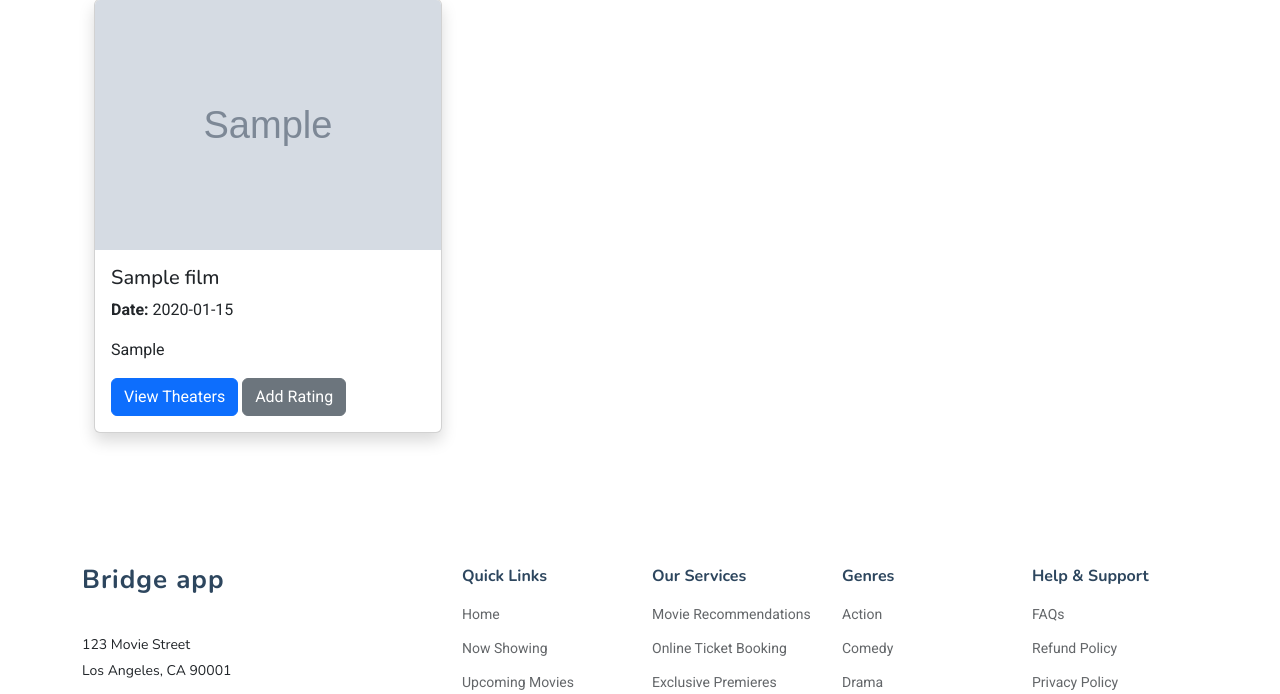
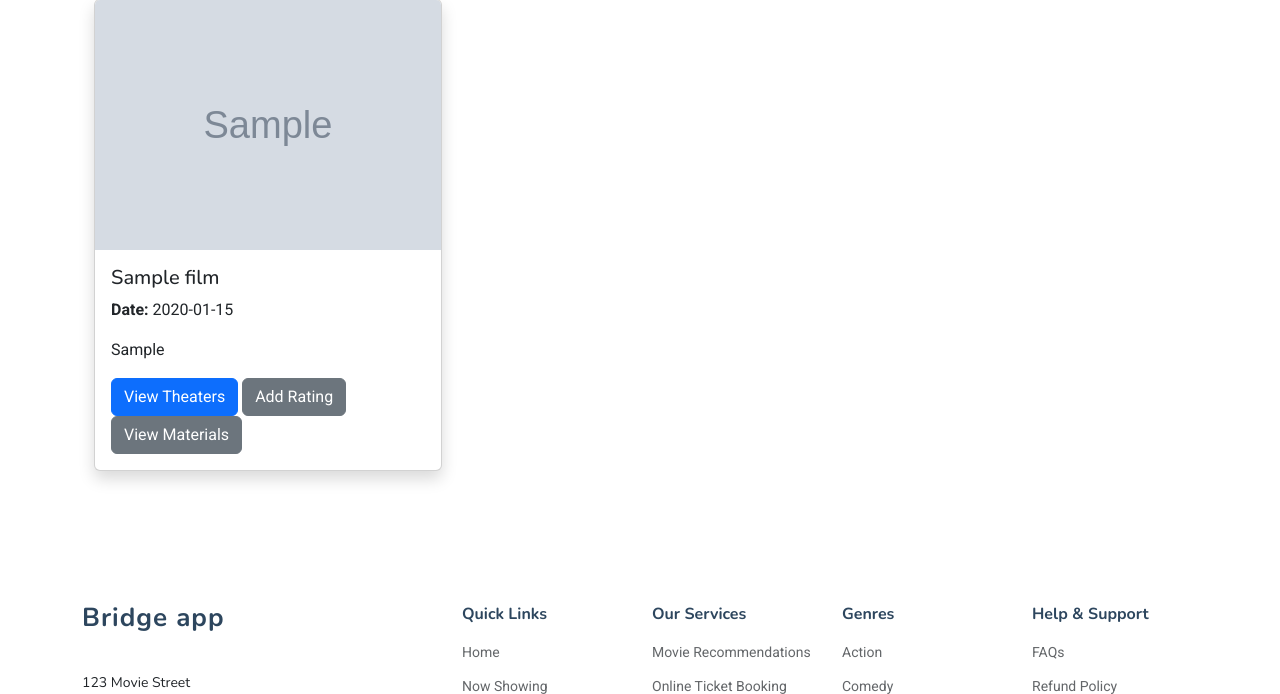
Before and after one commit to amaljames23/bridge_horizon, a Django app: page /user_home in a window 1280 px wide. Shown: the part 187-881 px from the top of the page. Run offline with Django 4.2, Linux system fonts and the light colour scheme; tables that the repository leaves empty hold one stand-in row (values such as "Sample post"); grey boxes marked "Sample" are stand-in pictures; some libraries are stand-ins or nearby versions.

Commit message:
upload promotion materials

```diff
--- a/templates/user_home.html
+++ b/templates/user_home.html
@@ -23,6 +23,7 @@
                             <p class="card-text">{{ i.deatils }}</p>
                             <a href="/user_view_theaters" class="btn btn-primary">View Theaters</a>
                             <a href="/use_add_rating/{{ i.filmid }}" class="btn btn-secondary">Add Rating</a>
+                            <a href="/user_view_promotion_details/{{ i.filmid }}" class="btn btn-secondary">View Materials</a>
                         </div>
                     </div>
                 </div>
--- a/userApp/urls.py
+++ b/userApp/urls.py
@@ -12,6 +12,7 @@ urlpatterns = [
     path('use_add_rating/<film_id>', views.use_add_rating, name='use_add_rating'),
     path('user_view_booked_tickets', views.user_view_booked_tickets, name='user_view_booked_tickets'),
     path('user_view_film_recommendations', views.user_view_film_recommendations, name='user_view_film_recommendations'),
+    path('user_view_promotion_details/<filmid>', views.user_view_promotion_details, name='user_view_promotion_details'),
     ################film maker################
     path('filmaker_reg/', views.filmaker_reg, name='filmaker_reg'),
     path('filmaker_home/', views.filmaker_home, name='filmaker_home'),
--- a/userApp/views.py
+++ b/userApp/views.py
@@ -218,6 +218,17 @@ def user_view_film_recommendations(request):
     # Pass the ranked films to the template
     return render(request, 'user_view_film_recommendations.html', {'films_ranked': films_ranked})
 
+
+def user_view_promotion_details(request, filmid):
+    # film_res = get_object_or_404(film, film_id=filmid)
+
+    # Fetch only accepted promo materials
+    promo_materials = PromoMaterial.objects.filter(film_id=filmid, status="Accepted")
+
+    return render(request, 'user_view_promotion_details.html', {
+        'film_res': filmid,
+        'promo_materials': promo_materials
+    })
 
 
 
```
Also changed, not shown: templates/user_view_promotion_details.html (added, +28 -0 lines).
